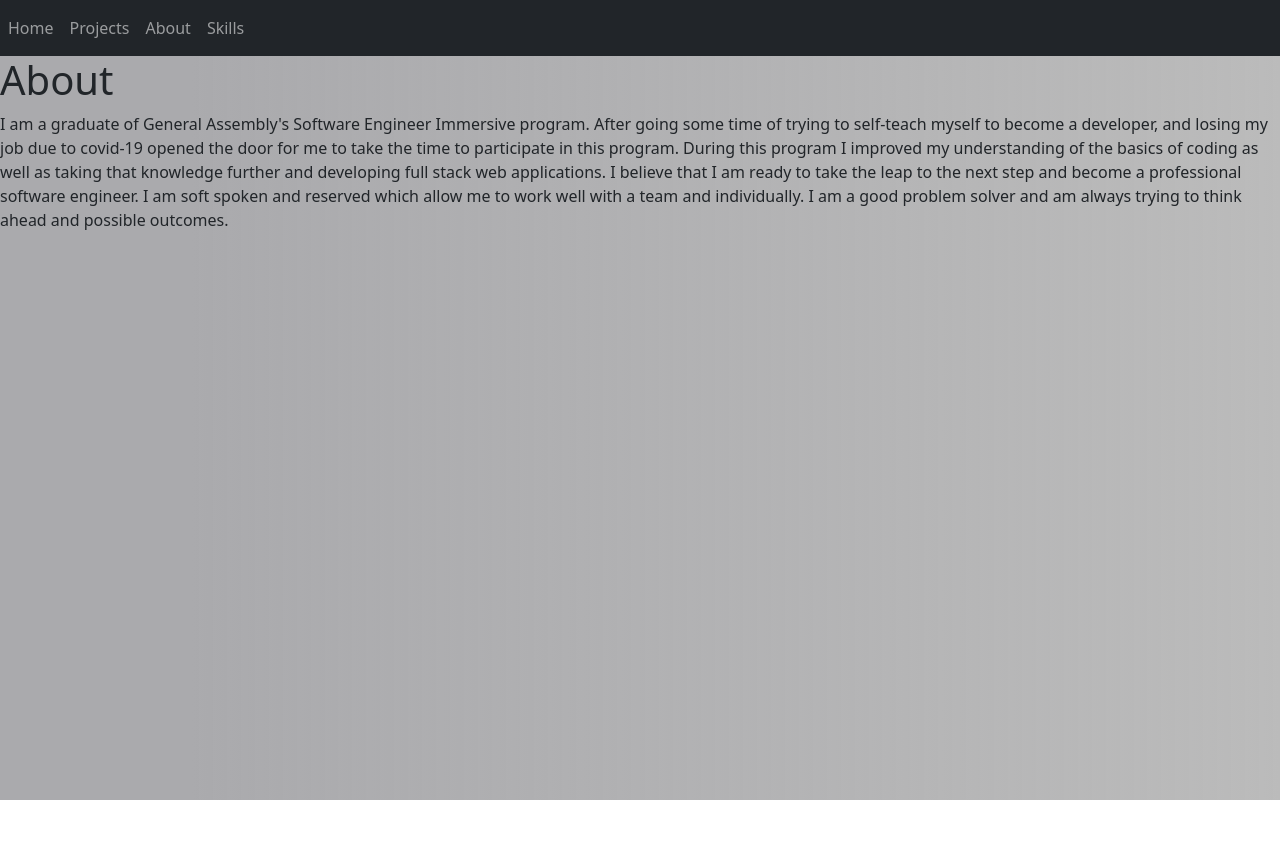
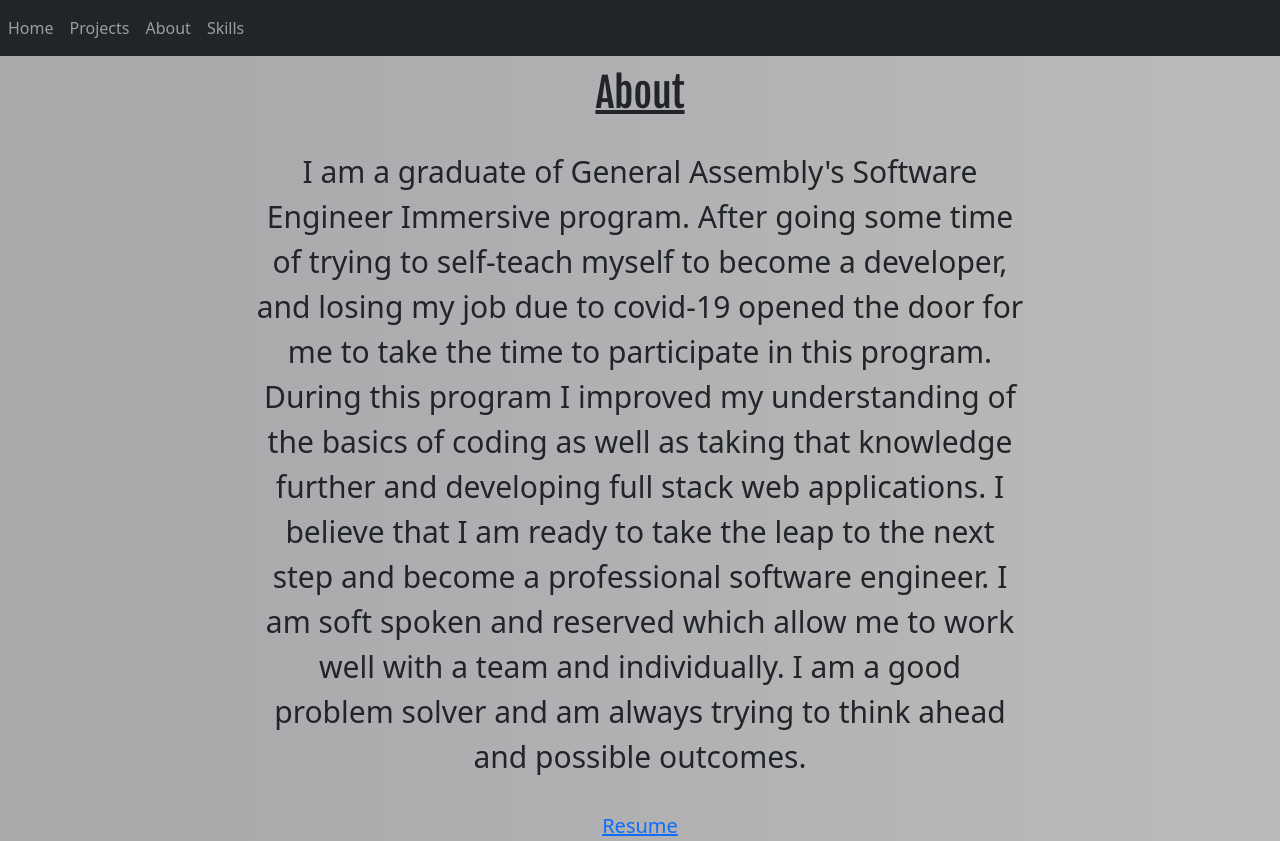
Before and after one commit to CoreyWilson319/portfolio, a React (Create React App) app: page /about in a window 1280 px wide. Before the commit the page ends 800 px from the top, so only its background shows below. Built offline with nearby package versions, Linux system fonts and the light colour scheme.

Commit message:
finished about

```diff
--- a/src/App.css
+++ b/src/App.css
@@ -70,3 +70,25 @@ body {
   margin: 2.5% 20%;
   font-style: italic;
 }
+
+#about {
+  text-align: center;
+  font-size: 30px;
+  margin: 2.5% 20%;
+}
+
+#resume {
+  text-align: center;
+  font-size: 20px;
+}
+
+#contact {
+  margin-top: 5%;
+  list-style: none;
+}
+
+#contactList {
+  list-style: none;
+  padding: 0;
+  margin: 0 auto;
+}
--- a/src/App.js
+++ b/src/App.js
@@ -21,7 +21,7 @@ function App() {
       <Navbar bg="dark" variant="dark" sticky="top">
         <Nav className="navBarLinks">
           <Nav.Link href="/">Home</Nav.Link>
-          <Nav.Link href="/projects">Projects</Nav.Link>
+          <Nav.Link href="/#projects">Projects</Nav.Link>
           <Nav.Link href="/about">About</Nav.Link>
           <Nav.Link href="/skills">Skills</Nav.Link>
         </Nav>
--- a/src/components/About.js
+++ b/src/components/About.js
@@ -1,10 +1,11 @@
 import React from "react";
+import Resume from "../resources/Resume.pdf";
 
 const About = () => {
   return (
     <div>
-      <h1>About</h1>
-      <p>
+      <h1 id="title">About</h1>
+      <p id="about">
         I am a graduate of General Assembly's Software Engineer Immersive
         program. After going some time of trying to self-teach myself to become
         a developer, and losing my job due to covid-19 opened the door for me to
@@ -16,6 +17,11 @@ const About = () => {
         allow me to work well with a team and individually. I am a good problem
         solver and am always trying to think ahead and possible outcomes.
       </p>
+      <div id="resume">
+        <a href={Resume} target="_blank">
+          Resume
+        </a>
+      </div>
     </div>
   );
 };
--- a/src/components/Home.js
+++ b/src/components/Home.js
@@ -51,7 +51,7 @@ const Home = () => {
         </li>
       </ul>
 
-      <div class="projects">
+      <div class="projects" id="projects">
         <div id="card">
           <Card className="mb-2" border="dark" text="dark">
             <Card.Img src={Bytes} />
--- a/src/components/Skills.js
+++ b/src/components/Skills.js
@@ -3,7 +3,16 @@ import React from "react";
 const Skills = () => {
   return (
     <div>
-      <h1>Skills</h1>
+      <h1 id="title">What Can I Do?</h1>
+      <p id="about">
+        I'm familiar with using linux and windows operating systems linux being
+        what I use the most as of now. I'm proficient in both python and
+        javascript. I've used both MERN and PERN stacks for projects however I'm
+        more familiar with MERN. At the moment I'm learning AWS and trying to
+        find time to begin learning Java. I regularly use node.js, reactjs, git,
+        and fullstack development and have used Heroku, Netlify and Github
+        Pages.
+      </p>
     </div>
   );
 };
```
